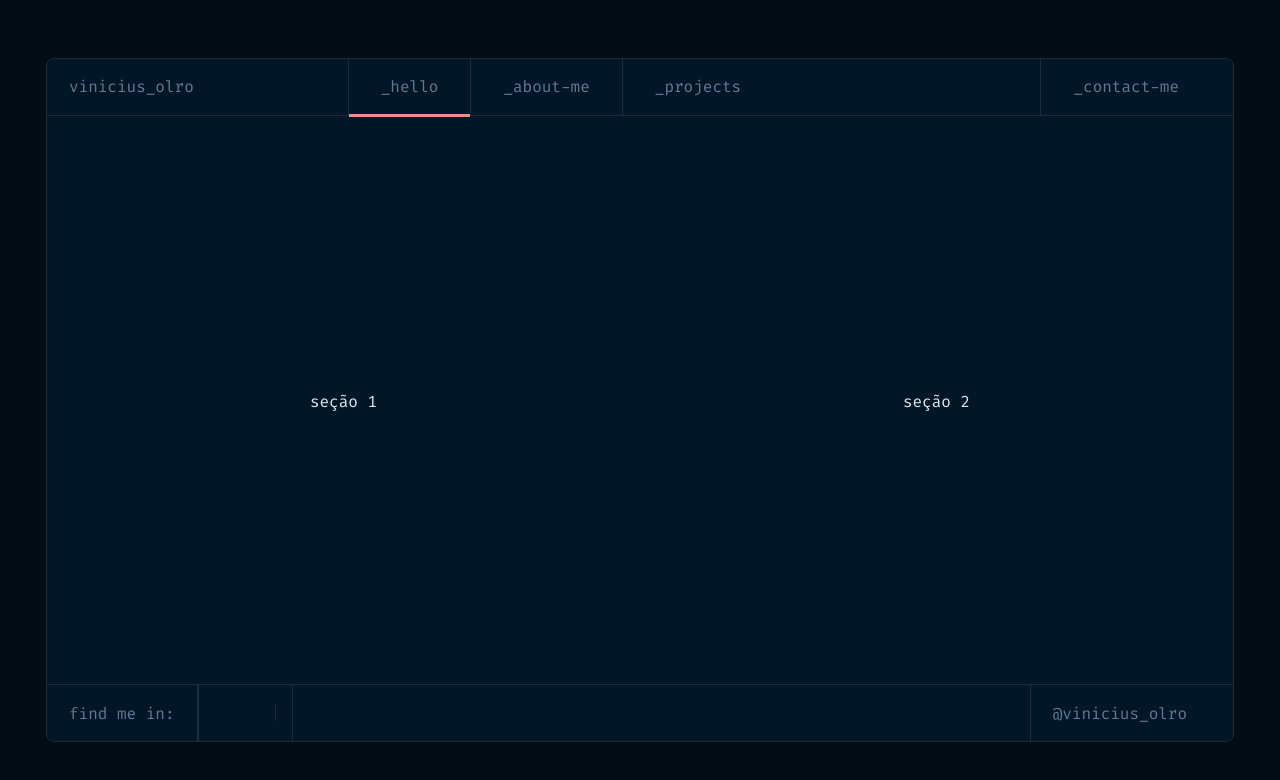
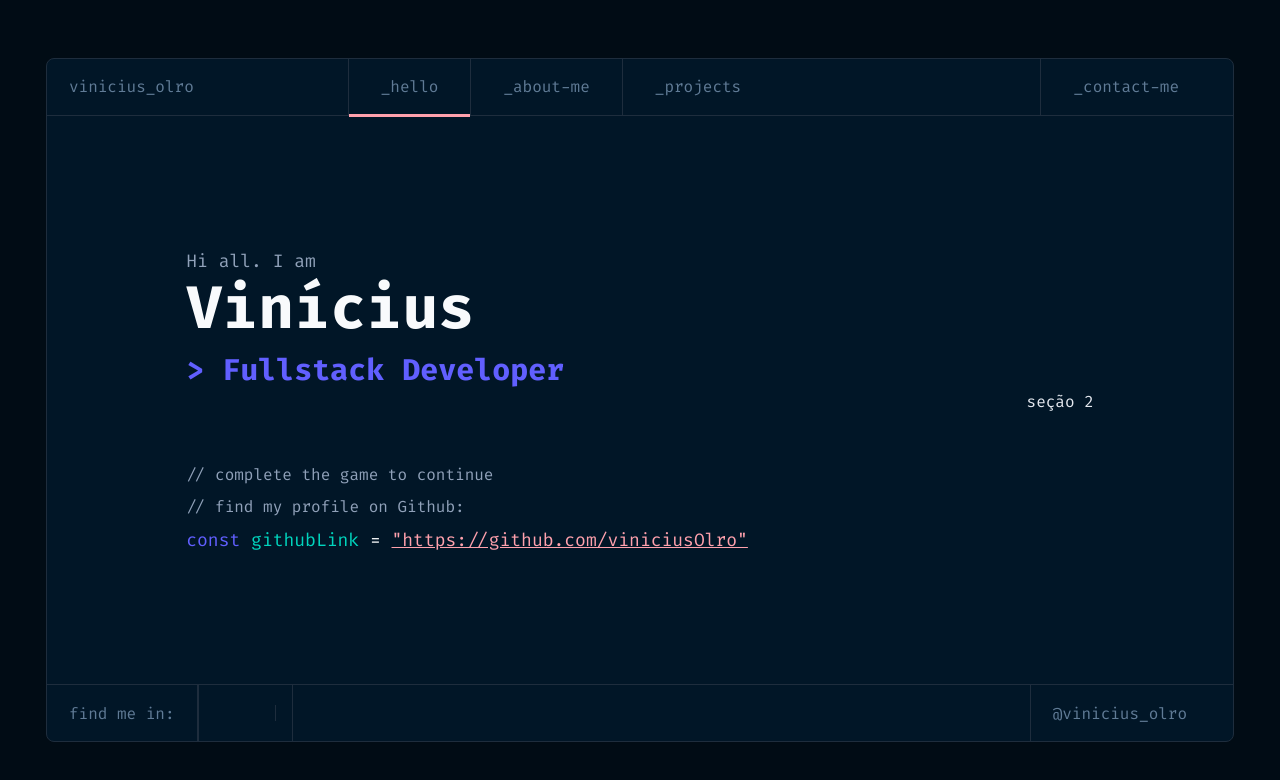
Before and after one commit to viniciusOlro/developer_portfolio, a Nuxt app: page / in a window 1280 px wide. Shown: the top 780 px of the page. Built offline with nearby package versions, Linux system fonts and the light colour scheme; some icons are missing.

Commit message:
Home page first section start

```diff
--- a/app.vue
+++ b/app.vue
@@ -32,10 +32,12 @@ export default {
   --primary-color: #011627;
   --secondary-color: #1E2D3D;
   --text-color: #E5E9F0;
+  --text-light-color: #F8FAFC;
   --comment-color: #607B96;
-  --info-color: #4D5BCE;
-  --success-color: #43D9AD;
-  --warning-color: #E99287;
+  --comment-light-color: #90A1B9;
+  --info-color: #615FFF;
+  --success-color: #00D5BE;
+  --warning-color: #FFA1AD;
   font-size: 62.5%;
 }
 
--- a/pages/index.vue
+++ b/pages/index.vue
@@ -1,7 +1,21 @@
 <template>
   <main>
     <section>
-      seção 1
+      <div>
+        <span>Hi all. I am</span>
+        <h2>Vinícius</h2>
+        <strong>> Fullstack Developer</strong>
+      </div>
+      <div id="code-style-github-info">
+        <p>// complete the game to continue</p>
+        <p>// find my profile on Github:</p>
+        <div>
+          <span>const </span>
+          <span>githubLink </span>
+          <span>= </span>
+          <span>"https://github.com/viniciusOlro"</span>
+        </div>
+      </div>
     </section>
     <section>
       seção 2
@@ -16,18 +30,77 @@ export default {
 </script>
 
 <style scoped>
-
 main {
   height: 100%;
   display: flex;
   align-items: center;
   justify-content: space-around;
+
+  section:first-child {
+    display: flex;
+    flex-direction: column;
+    gap: 7.2rem;
+
+    span {
+      font-size: 1.8rem;
+      line-height: 2.7rem;
+      color: var(--comment-light-color);
+      padding-bottom: .4rem;
+    }
+
+    h2 {
+      font-size: 6rem;
+      line-height: 6.6rem;
+      color: var(--text-light-color);
+      padding-bottom: .8rem;
+    }
+
+    strong {
+      font-size: 3rem;
+      line-height: 4.2rem;
+      color: var(--info-color);
+    }
+
+    #code-style-github-info {
+      display: flex;
+      flex-direction: column;
+      gap: .8rem;
+      font-size: 1.6rem;
+      line-height: 2.4rem;
+
+      p {
+        color: var(--comment-light-color);
+      }
+
+      div:last-child {
+        span {
+          &:nth-child(1) {
+            color: var(--info-color);
+          }
+
+          &:nth-child(2) {
+            color: var(--success-color);
+          }
+
+          &:nth-child(3) {
+            color: var(--text-light-color);
+          }
+
+          &:nth-child(4) {
+            color: var(--warning-color);
+            text-decoration: underline;
+            cursor: pointer;
+          }
+        }
+      }
+    }
+  }
 }
 
 @media (max-width: 915px) {
   main {
     flex-direction: column;
+    padding: 0 2.4rem;
   }
 }
-
 </style>
```
